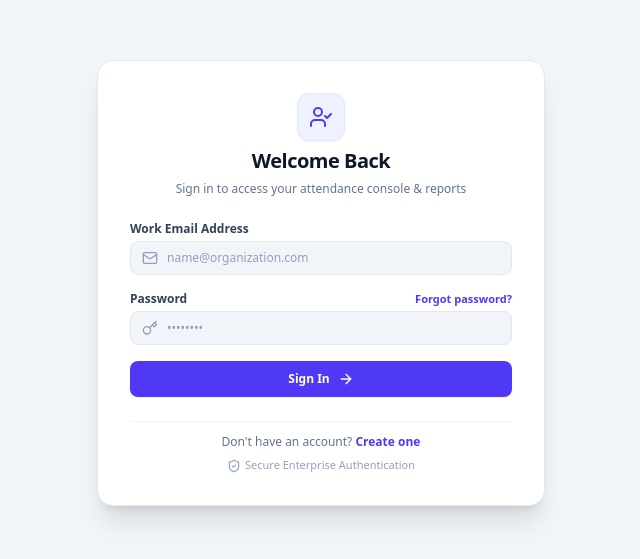
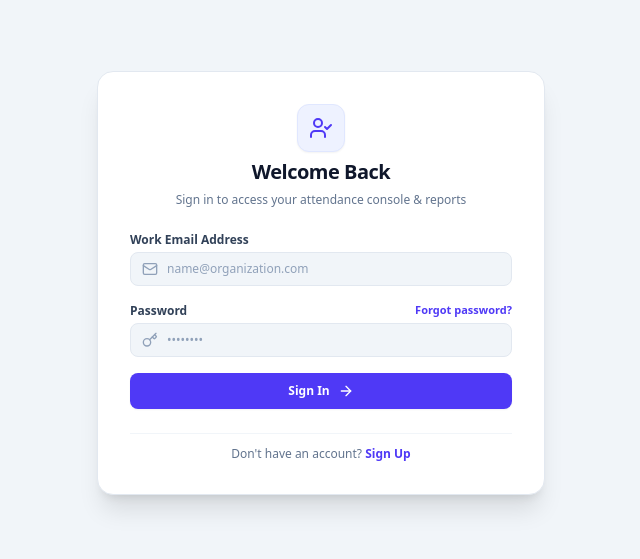
Before and after one commit to kionwani09-bit/Attendance-Management-System, a React (Vite) app: page / in a window 1280 px wide. Shown: the part 117-676 px from the top of the page, without its empty margins (319-959 px from the left). Built offline with nearby package versions, Linux system fonts and the light colour scheme; no server answers.

Commit message:
feat: update login modal UI labels
Rename register action to "Sign Up" and remove redundant security branding from the footer.

```diff
--- a/src/components/LoginModal.tsx
+++ b/src/components/LoginModal.tsx
@@ -6,7 +6,6 @@ import {
   ArrowRight,
   AlertCircle,
   Key,
-  ShieldCheck,
 } from 'lucide-react';
 import { Role } from '../types';
 
@@ -194,17 +193,17 @@ export const LoginModal: React.FC<LoginModalProps> = ({
             disabled={loading}
             className="w-full py-2.5 rounded-lg bg-indigo-600 hover:bg-indigo-700 text-white font-bold text-xs shadow-xs transition-all cursor-pointer flex items-center justify-center gap-2 mt-3"
           >
-            <span>{loading ? 'Authenticating...' : isRegisterMode ? 'Register Account' : 'Sign In'}</span>
+            <span>{loading ? 'Authenticating...' : isRegisterMode ? 'Sign Up' : 'Sign In'}</span>
             <ArrowRight className="w-4 h-4" />
           </button>
         </form>
 
-        <div className="text-center pt-3 border-t border-slate-100 text-xs text-slate-500 space-y-2">
-          <div>
+        <div className="text-center pt-3 border-t border-slate-100 text-xs text-slate-500">
           {isRegisterMode ? (
             <span>
               Already have an account?{' '}
               <button
+                type="button"
                 onClick={() => setIsRegisterMode(false)}
                 className="text-indigo-600 font-bold hover:underline cursor-pointer"
               >
@@ -215,18 +214,14 @@ export const LoginModal: React.FC<LoginModalProps> = ({
             <span>
               Don't have an account?{' '}
               <button
+                type="button"
                 onClick={() => setIsRegisterMode(true)}
                 className="text-indigo-600 font-bold hover:underline cursor-pointer"
               >
-                  Create one
+                Sign Up
               </button>
             </span>
           )}
-          </div>
-          <div className="flex items-center justify-center gap-1 text-[11px] text-slate-400">
-            <ShieldCheck className="w-3.5 h-3.5 text-slate-400" />
-            <span>Secure Enterprise Authentication</span>
-          </div>
         </div>
       </div>
     </div>
```
Lines whose indentation alone changed are shown as unchanged.
